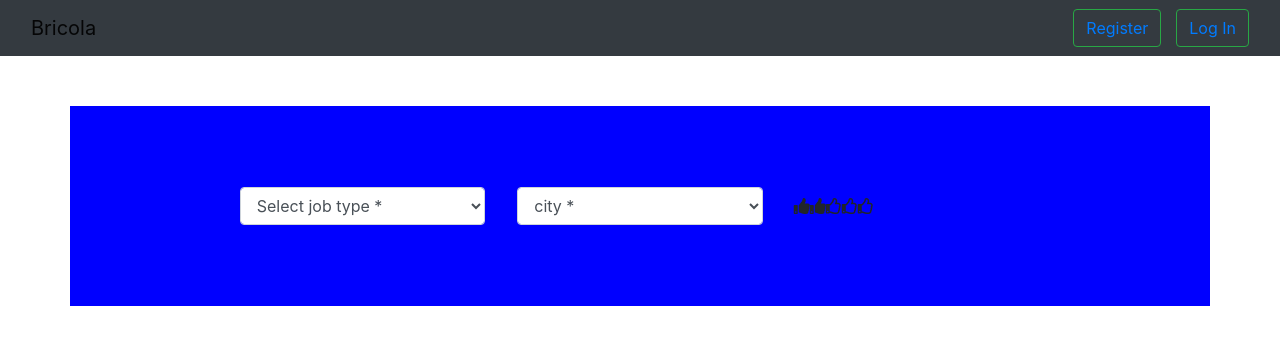
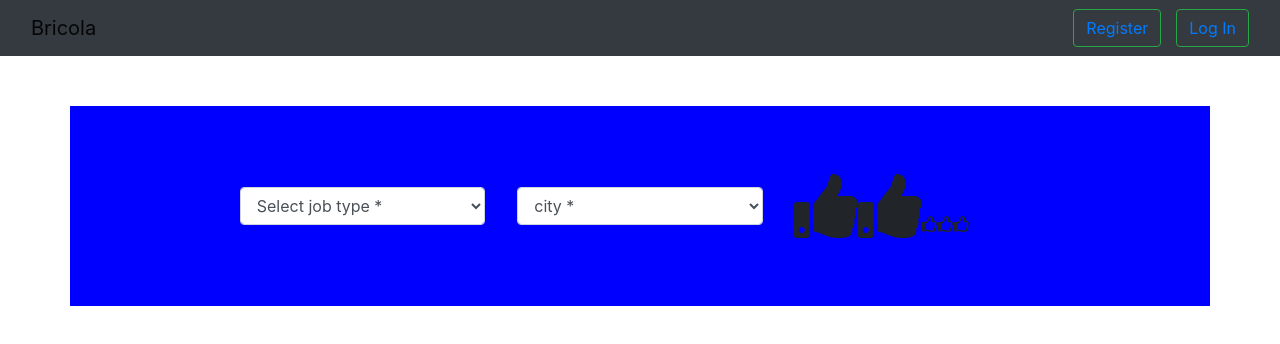
Before and after one commit to MedAliMhdh/Bricola, a React (Create React App) app in the folder client/: page / in a window 1280 px wide. Both pictures are taken after a click on the element 817 px from the left and 206 px from the top of the page. Shown: the top 344 px of the page. Built offline with nearby package versions, Linux system fonts and the light colour scheme.

Commit message:
just to pull /mmohamed

```diff
--- a/client/src/components/Search.js
+++ b/client/src/components/Search.js
@@ -8,12 +8,12 @@
     i < rate
       ? thumbs.push(
           <span onClick={() => setRate(i + 1)} key={i}>
-            <i class='fas fa-thumbs-up'></i>
+            <i className='fas fa-thumbs-up fa-4x'></i>
           </span>
         )
       : thumbs.push(
           <span onClick={() => setRate(i + 1)} key={i}>
-            <i class='far fa-thumbs-up'></i>
+            <i className='far fa-thumbs-up'></i>
           </span>
         );
   }
```
Also changed, not shown: 1 other file (tests, documents, lock files or other folders).
